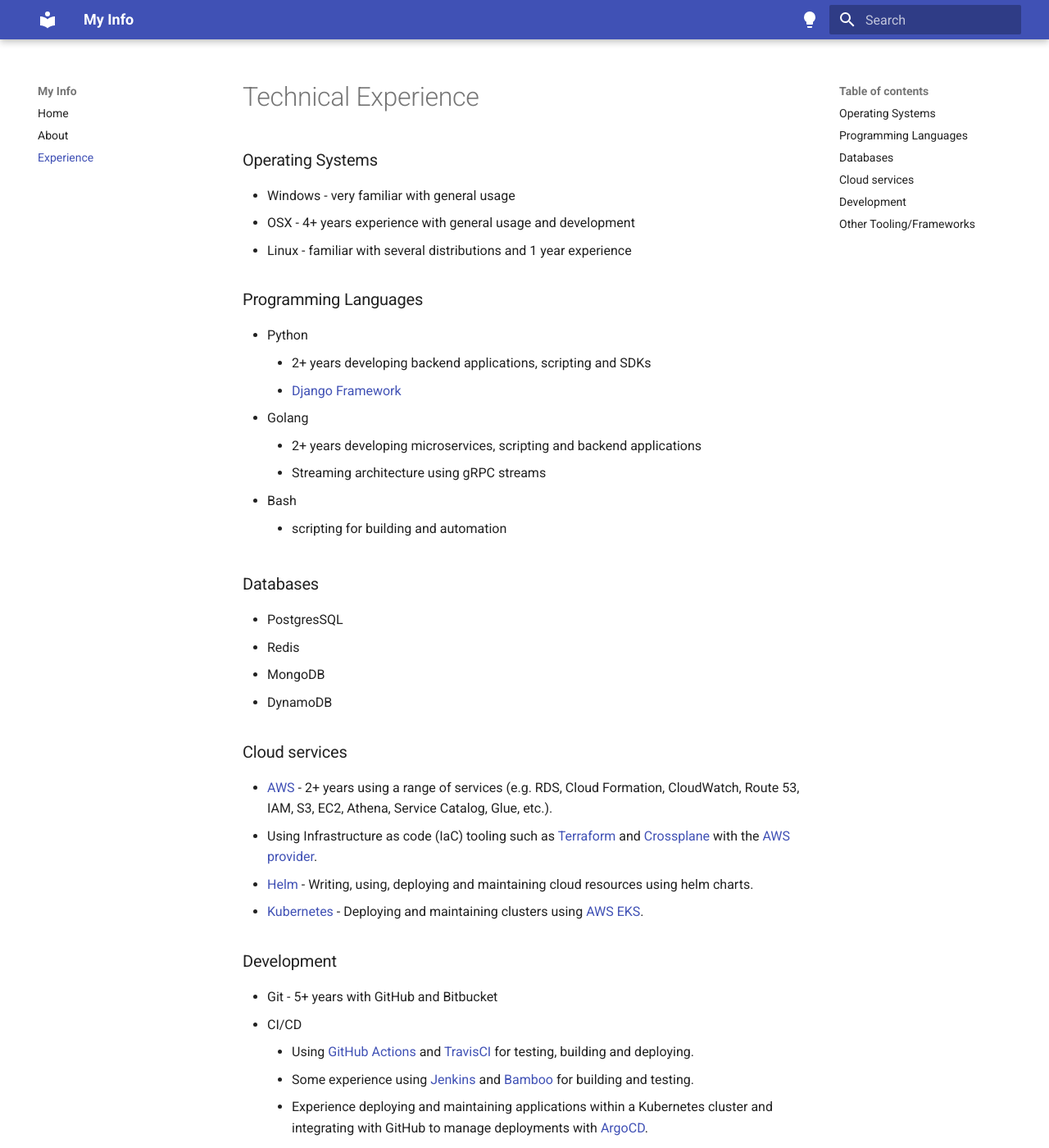
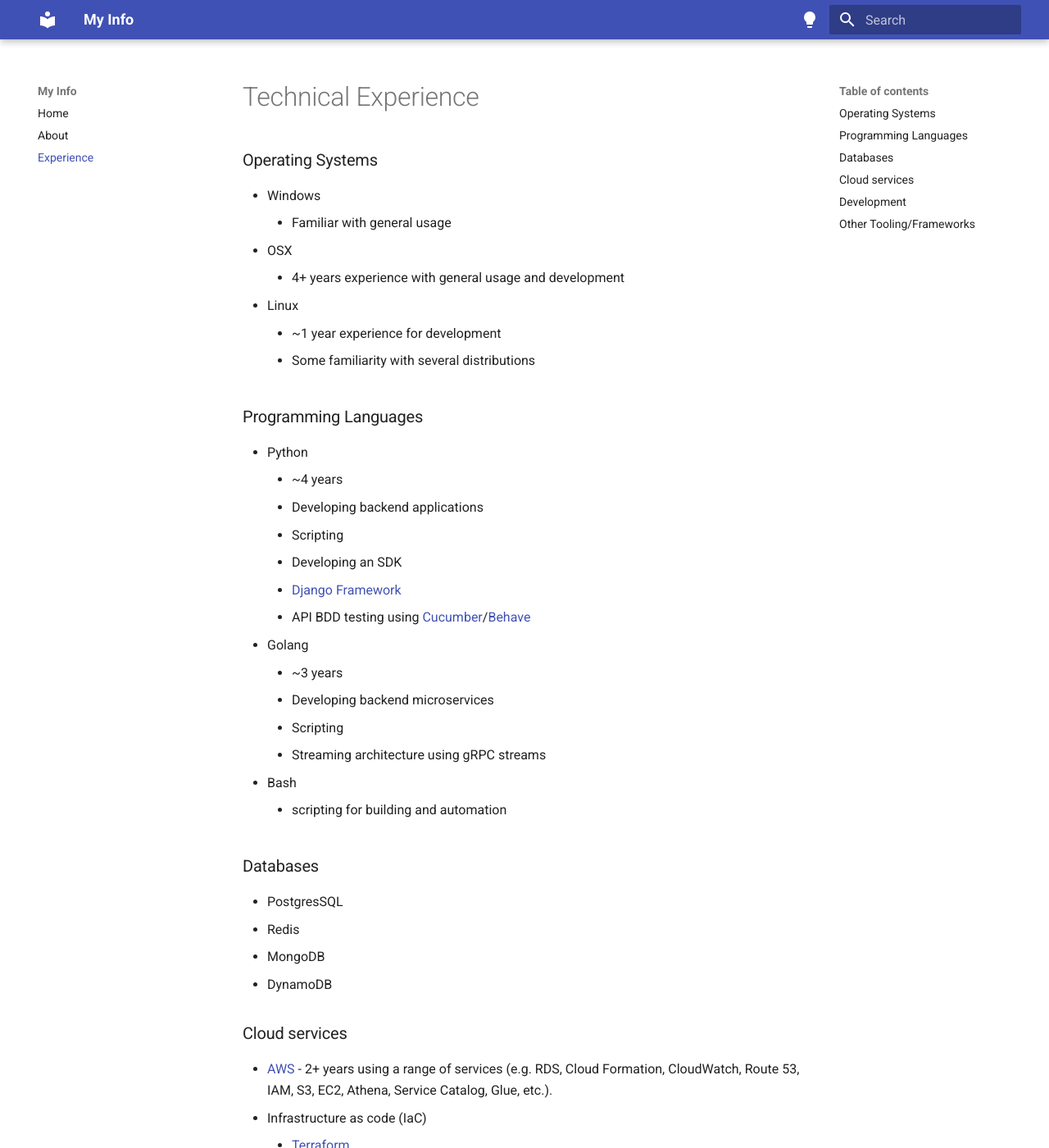
Before and after one commit to jonnybell895/personal-docs, an MkDocs documentation site: the page built from docs/exp.md, in a window 1280 px wide and 1400 px high. Shown: the whole window at 82% size. Built offline with MkDocs 1.6.1 and Material for MkDocs 9.7.7, drawn with Linux system fonts in a browser that asks for light colours; some of the changed text lies outside the part shown.

Commit message:
Update experience, add more links and detail. Improve readability.

```diff
--- a/docs/exp.md
+++ b/docs/exp.md
@@ -1,16 +1,26 @@
 # Technical Experience
 
 ### Operating Systems
-- Windows - very familiar with general usage
-- OSX - 4+ years experience with general usage and development
-- Linux - familiar with several distributions and 1 year experience
+- Windows
+    - Familiar with general usage
+- OSX
+    - 4+ years experience with general usage and development
+- Linux
+    - ~1 year experience for development
+    - Some familiarity with several distributions
 
 ### Programming Languages
 - Python
-    - 2+ years developing backend applications, scripting and SDKs
+    - ~4 years
+    - Developing backend applications
+    - Scripting
+    - Developing an SDK
     - [Django Framework](https://www.djangoproject.com/)
+    - API BDD testing using [Cucumber](https://cucumber.io/)/[Behave](https://behave.readthedocs.io/en/latest/)
 - Golang
-    - 2+ years developing microservices, scripting and backend applications
+    - ~3 years
+    - Developing backend microservices
+    - Scripting
     - Streaming architecture using gRPC streams
 - Bash
     - scripting for building and automation
@@ -23,12 +33,19 @@
 
 ### Cloud services
 - [AWS](https://docs.aws.amazon.com/) - 2+ years using a range of services (e.g. RDS, Cloud Formation, CloudWatch, Route 53, IAM, S3, EC2, Athena, Service Catalog, Glue, etc.).
-- Using Infrastructure as code (IaC) tooling such as [Terraform](https://www.terraform.io/) and [Crossplane](https://www.crossplane.io/) with the [AWS provider](https://github.com/crossplane-contrib/provider-aws).
-- [Helm](https://helm.sh/) - Writing, using, deploying and maintaining cloud resources using helm charts.
-- [Kubernetes](https://kubernetes.io/docs/home/) - Deploying and maintaining clusters using [AWS EKS](https://aws.amazon.com/eks/).
+- Infrastructure as code (IaC)
+    - [Terraform](https://www.terraform.io/)
+    - [Crossplane](https://www.crossplane.io/) with the [AWS provider](https://github.com/crossplane-contrib/provider-aws).
+- [Helm](https://helm.sh/)
+    - Writing, using, deploying and maintaining resources using helm charts.
+    - [Artifact Hub](https://artifacthub.io/) for open source chart reference
+- [Kubernetes](https://kubernetes.io/docs/home/)
+    - Deploying and maintaining clusters using [AWS EKS](https://aws.amazon.com/eks/).
+    - Cluster management and administration using tools such as [k9s](https://k9scli.io/) and [k8s lens](https://k8slens.dev/)
 
 ### Development
-- Git - 5+ years with GitHub and Bitbucket
+- Git
+    - 5+ years with GitHub primarily and some Bitbucket
 - CI/CD
     - Using [GitHub Actions](https://docs.github.com/en/actions) and [TravisCI](https://www.travis-ci.com/) for testing, building and deploying.
     - Some experience using [Jenkins](https://www.jenkins.io/) and [Bamboo](https://www.atlassian.com/software/bamboo) for building and testing.
```
